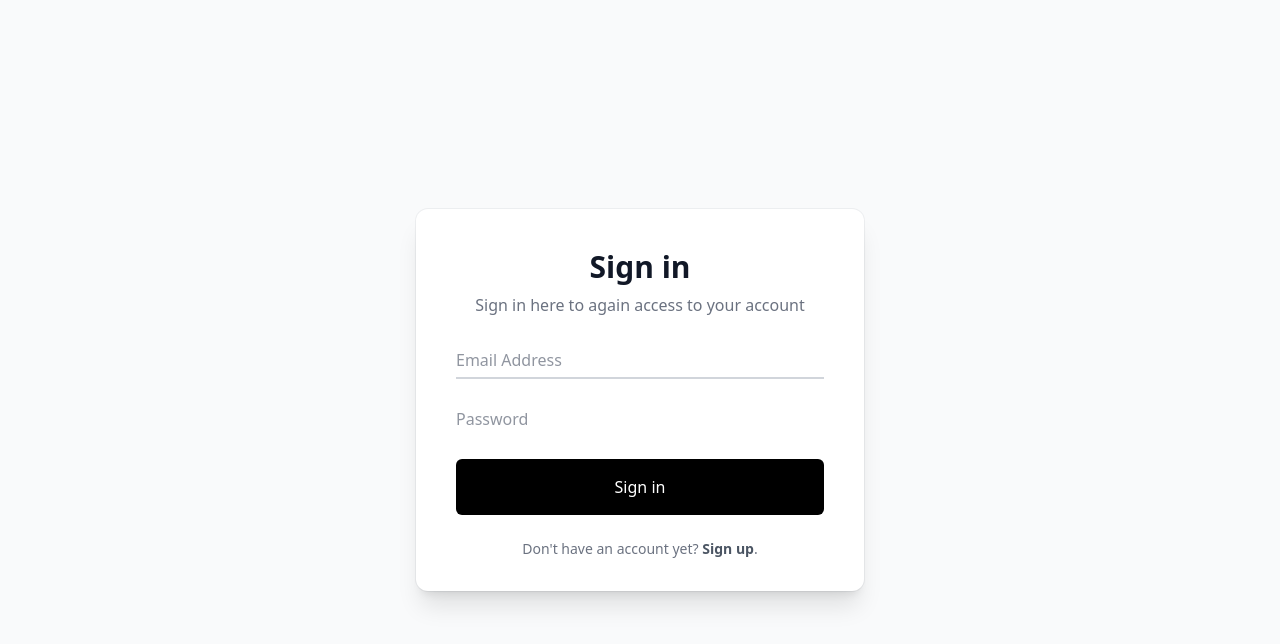
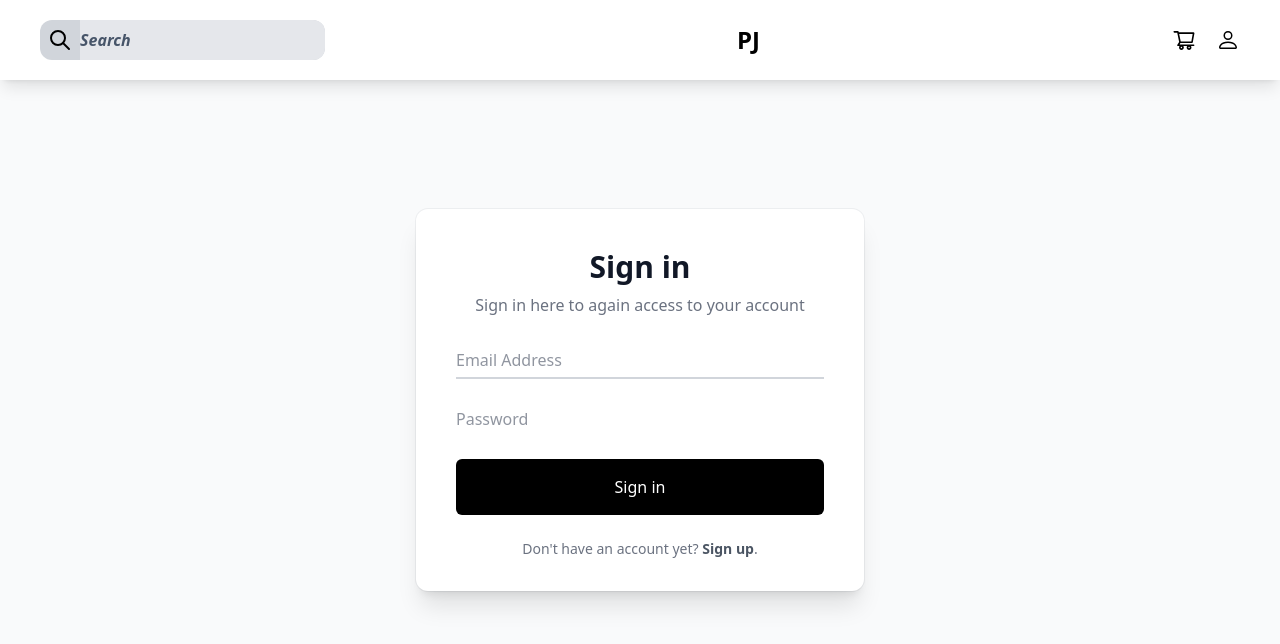
Before and after one commit to Wediah/shoppingsite, a Next.js app: page /Signin in a window 1280 px wide. Shown: the top 644 px of the page. Built offline with nearby package versions, Linux system fonts and the light colour scheme.

Commit message:
adds nav to sign in

```diff
--- a/pages/Signin.tsx
+++ b/pages/Signin.tsx
@@ -1,7 +1,10 @@
 import React from 'react'
+import Nav from './Nav'
 
 function Signin() {
   return (
+    <>
+    <Nav/>
         <div className='min-h-screen relative flex flex-col justify-center overflow-hidden bg-gray-50 py-6 sm:py-12'>
             <div className='relative mx-auto w-full max-w-md bg-white px-6 pt-10 pb-8 shadow-xl ring-1 ring-gray-900/5 sm:rounded-xl sm:px-10'>
                 <div className='w-full'>
@@ -29,6 +32,7 @@ function Signin() {
             </div>
 
         </div>
+    </>
   )
 }
 
```
Lines whose indentation alone changed are shown as unchanged.
